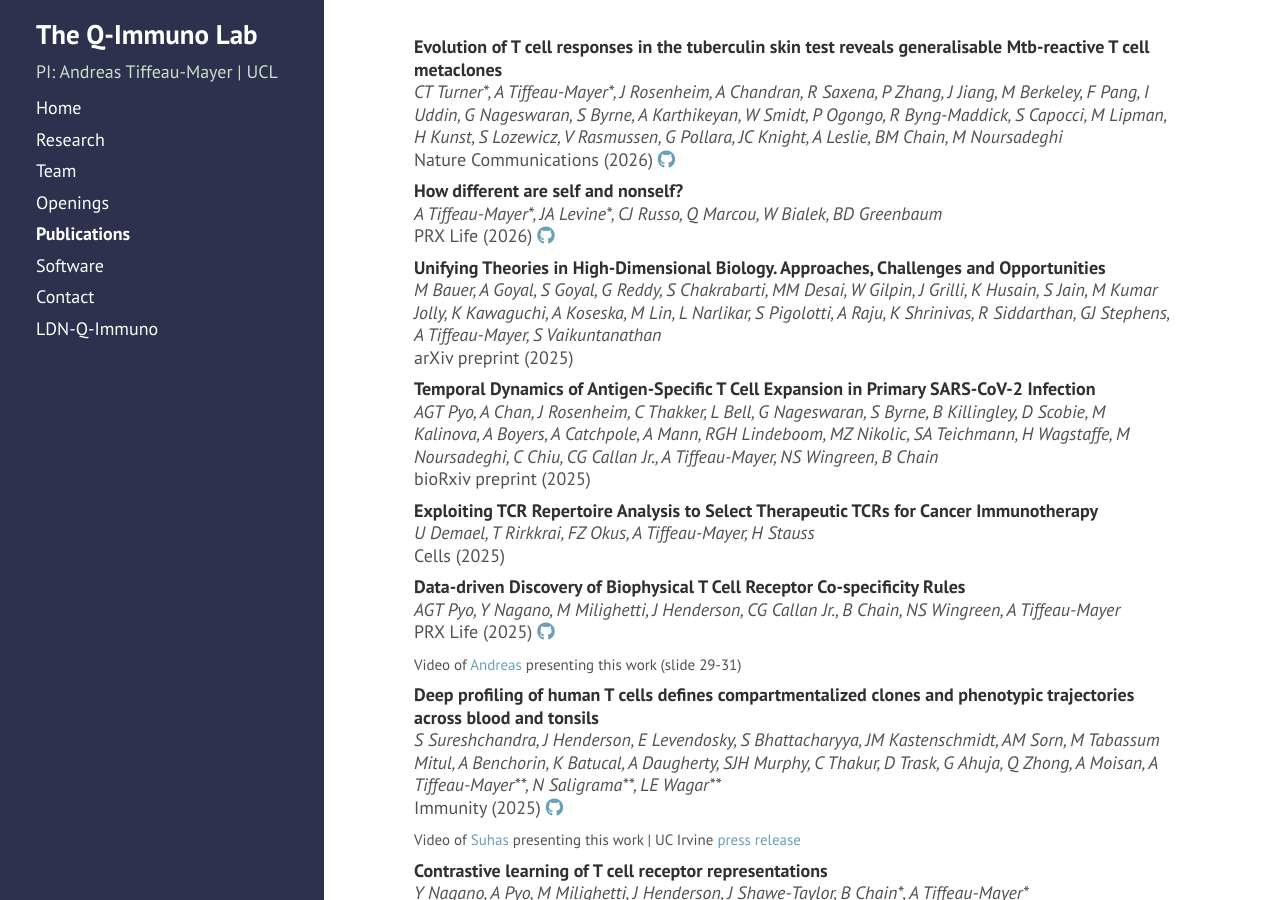
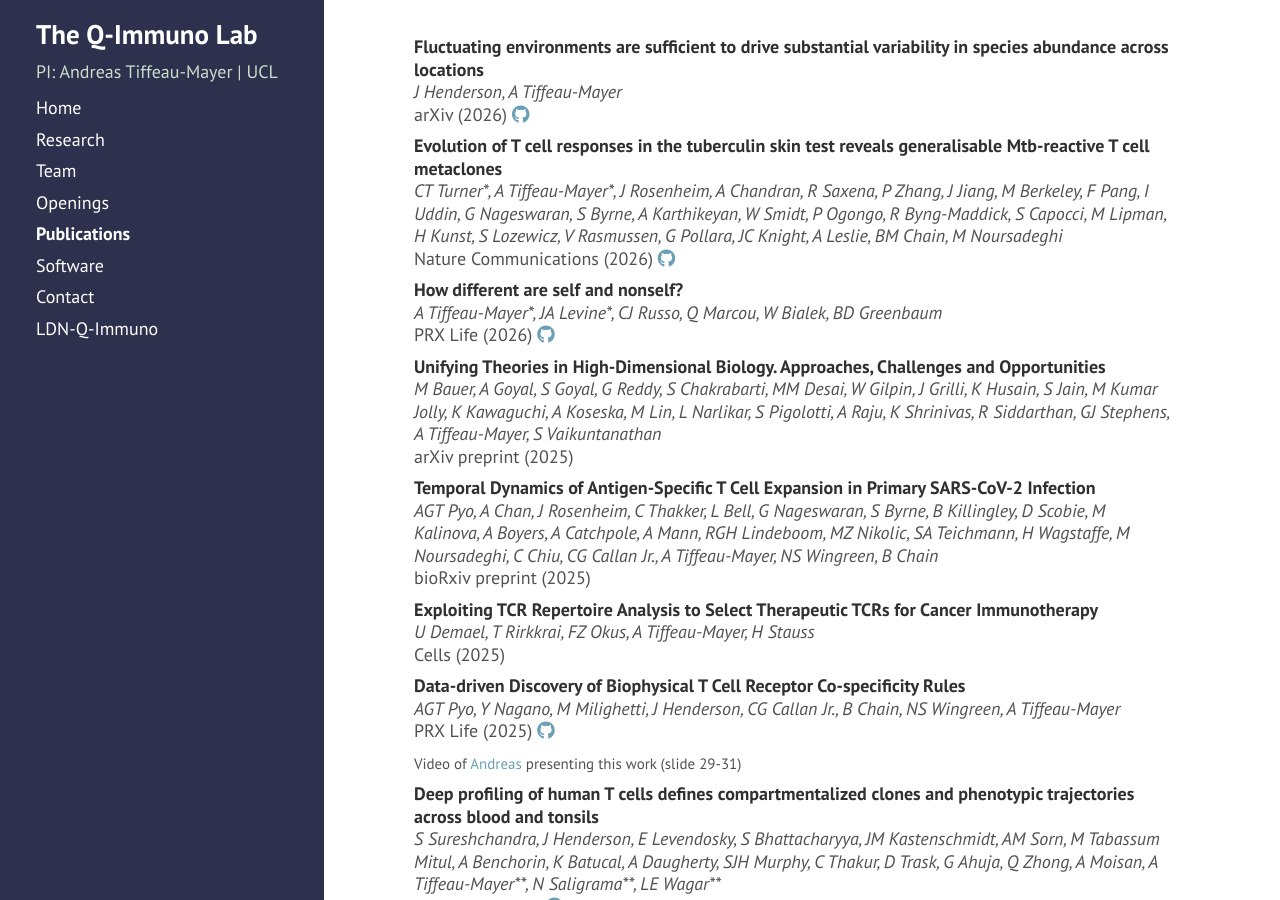
Before and after one commit to andim/andim.github.io, a Jekyll site: the page built from publications.md, in a window 1280 px wide and 900 px high. Built offline with Jekyll 4.4.1, drawn with Linux system fonts in a browser that asks for light colours; nearby versions of some CDN libraries; a style sheet for code colours, icons or effects is not loaded.

Commit message:
arxiv fluctuating env paper

```diff
--- a/_data/publist.yml
+++ b/_data/publist.yml
@@ -1,3 +1,11 @@
+- authors: J Henderson, A Tiffeau-Mayer
+  title: Fluctuating environments are sufficient to drive substantial variability in species abundance across locations
+  journal: arXiv
+  year: 2026
+  links:
+    doi: https://doi.org/10.48550/arXiv.2603.02403
+    github: https://github.com/jhenderson0/paper_fluctuating_environments_and_migration
+
 - authors: CT Turner\*, A Tiffeau-Mayer\*, J Rosenheim, A Chandran, R Saxena, P Zhang, J Jiang, M Berkeley, F Pang, I Uddin, G Nageswaran, S Byrne, A Karthikeyan, W Smidt, P Ogongo, R Byng-Maddick, S Capocci, M Lipman, H Kunst, S Lozewicz, V Rasmussen, G Pollara, JC Knight, A Leslie, BM Chain, M Noursadeghi
   title: Evolution of T cell responses in the tuberculin skin test reveals generalisable Mtb-reactive T cell metaclones
   journal: Nature Communications
```
